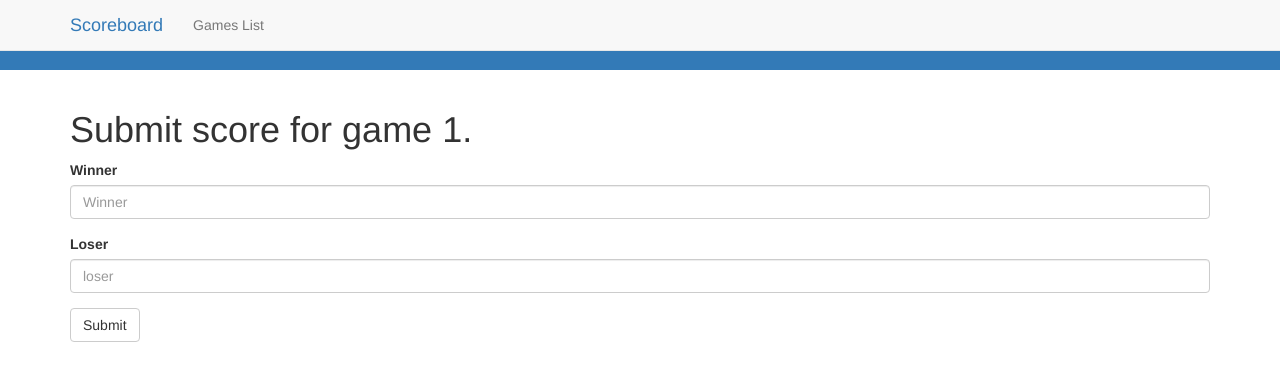
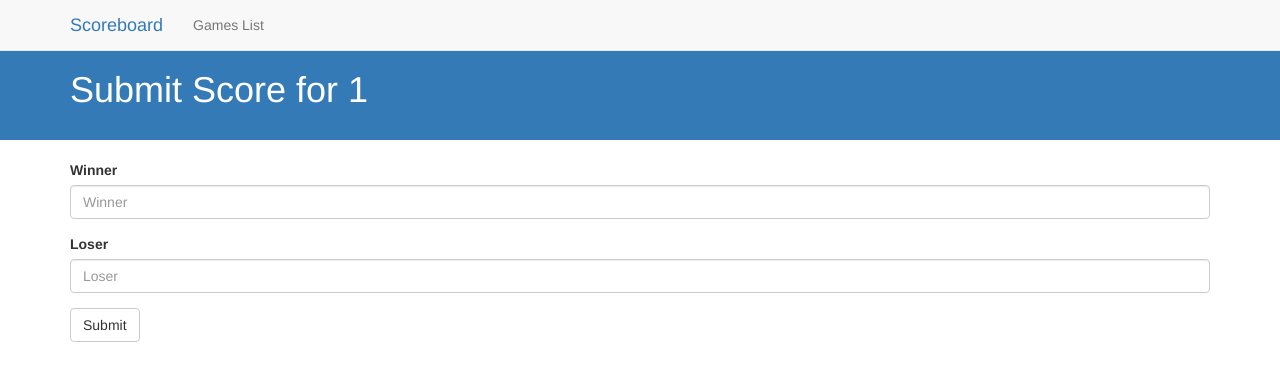
Before and after one commit to JamesLaverack/scoreboard, a Flask app: page /game/1/submit in a window 1280 px wide. Shown: the top 381 px of the page. Run offline with Flask 2, Linux system fonts and the light colour scheme; a database or web service that is not in the repository returns one stand-in record (values such as "Sample title"); some libraries are stand-ins or nearby versions.

Commit message:
Use titlebar in Submit Score Page
Also fix a typo.

```diff
--- a/templates/submit.html
+++ b/templates/submit.html
@@ -4,10 +4,12 @@
 {{super()}} - Submit Score
 {% endblock %}
 
+{% block titlebar %}
+<h1>Submit Score for {{ gamename }}</h1>
+{% endblock %}
+
 {% block content %}
 <div class="container">
-  <h1>Submit score for game {{ gamename }}.</h1>
-
   <form method="post">
     <div class="form-group">
       <label for="winnerName">Winner</label>
@@ -15,7 +17,7 @@
     </div>
     <div class="form-group">
       <label for="loserName">Loser</label>
-      <input type="text" class="form-control" id="loserName" name="loserName" placeholder="loser">
+      <input type="text" class="form-control" id="loserName" name="loserName" placeholder="Loser">
     </div>
     <button type="submit" class="btn btn-default">Submit</button>
   </form>
```
